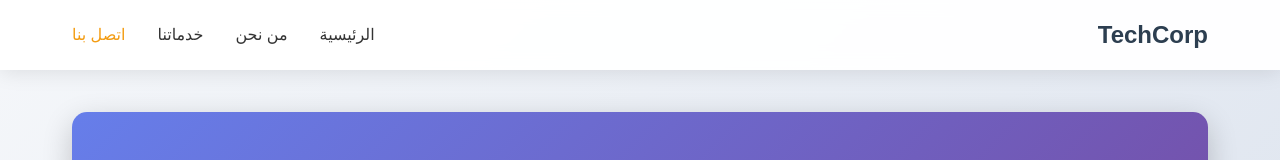
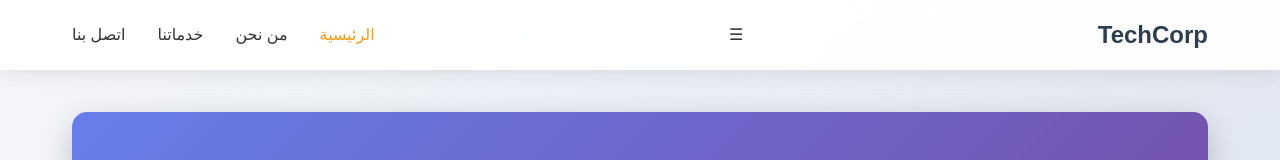
Before and after one commit to ahmedhishammizo/portfolio1, a plain HTML site: page contact.html in a window 1280 px wide. Shown: the top 160 px of the page. Drawn offline with Linux system fonts and the light colour scheme.

Commit message:
Update contact.html

```diff
--- a/contact.html
+++ b/contact.html
@@ -11,11 +11,14 @@
   <header>
     <nav>
       <div class="logo">TechCorp</div>
-      <ul class="nav-links">
-        <li><a href="index.html">الرئيسية</a></li>
+      <div class="menu-toggle" id="menu-toggle">
+        ☰
+      </div>
+      <ul class="nav-links" id="nav-links" >
+        <li><a href="index.html" class="active">الرئيسية</a></li>
         <li><a href="about.html">من نحن</a></li>
         <li><a href="services.html">خدماتنا</a></li>
-        <li><a href="contact.html" class="active">اتصل بنا</a></li>
+        <li><a href="contact.html">اتصل بنا</a></li>
       </ul>
     </nav>
   </header>
```
